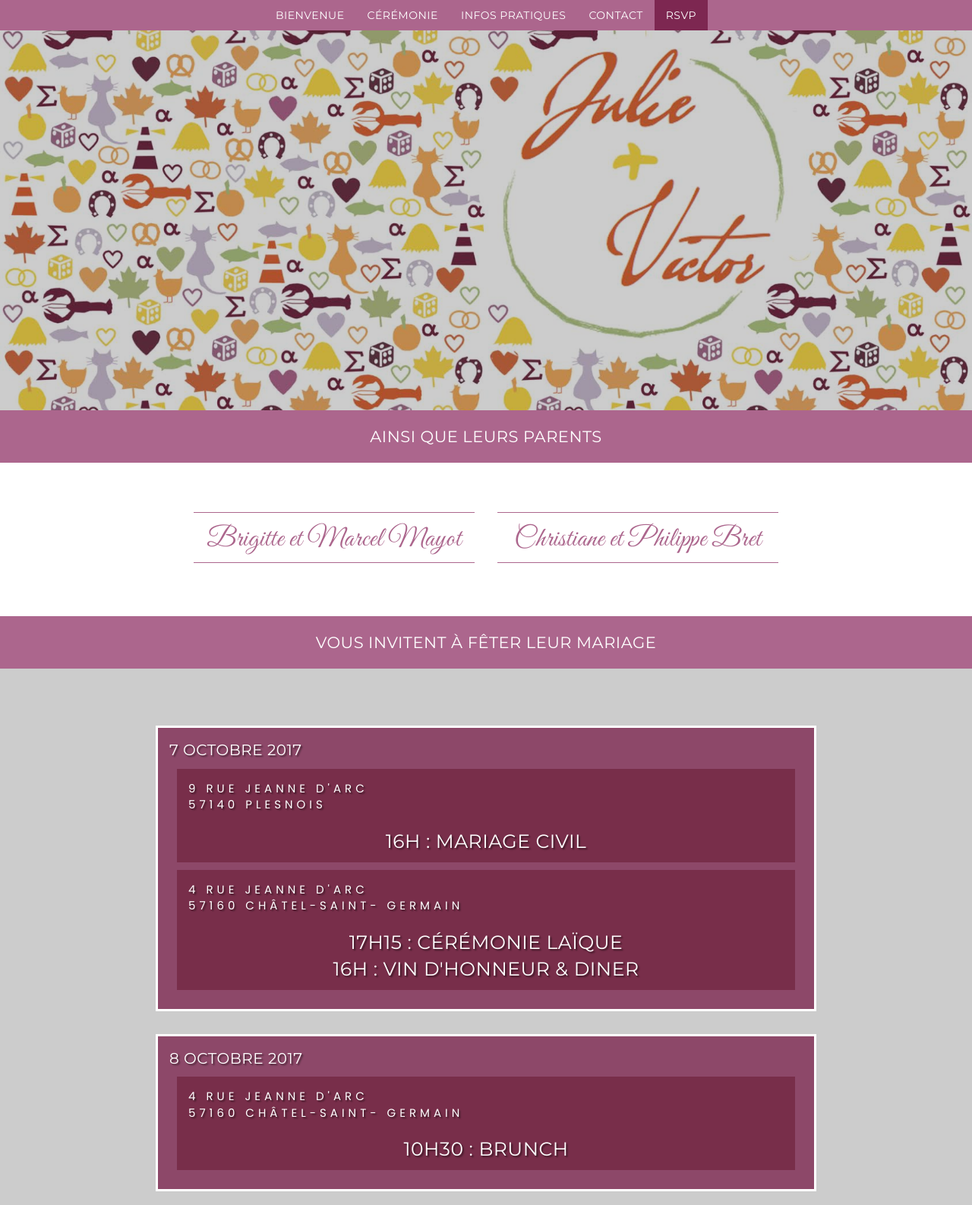
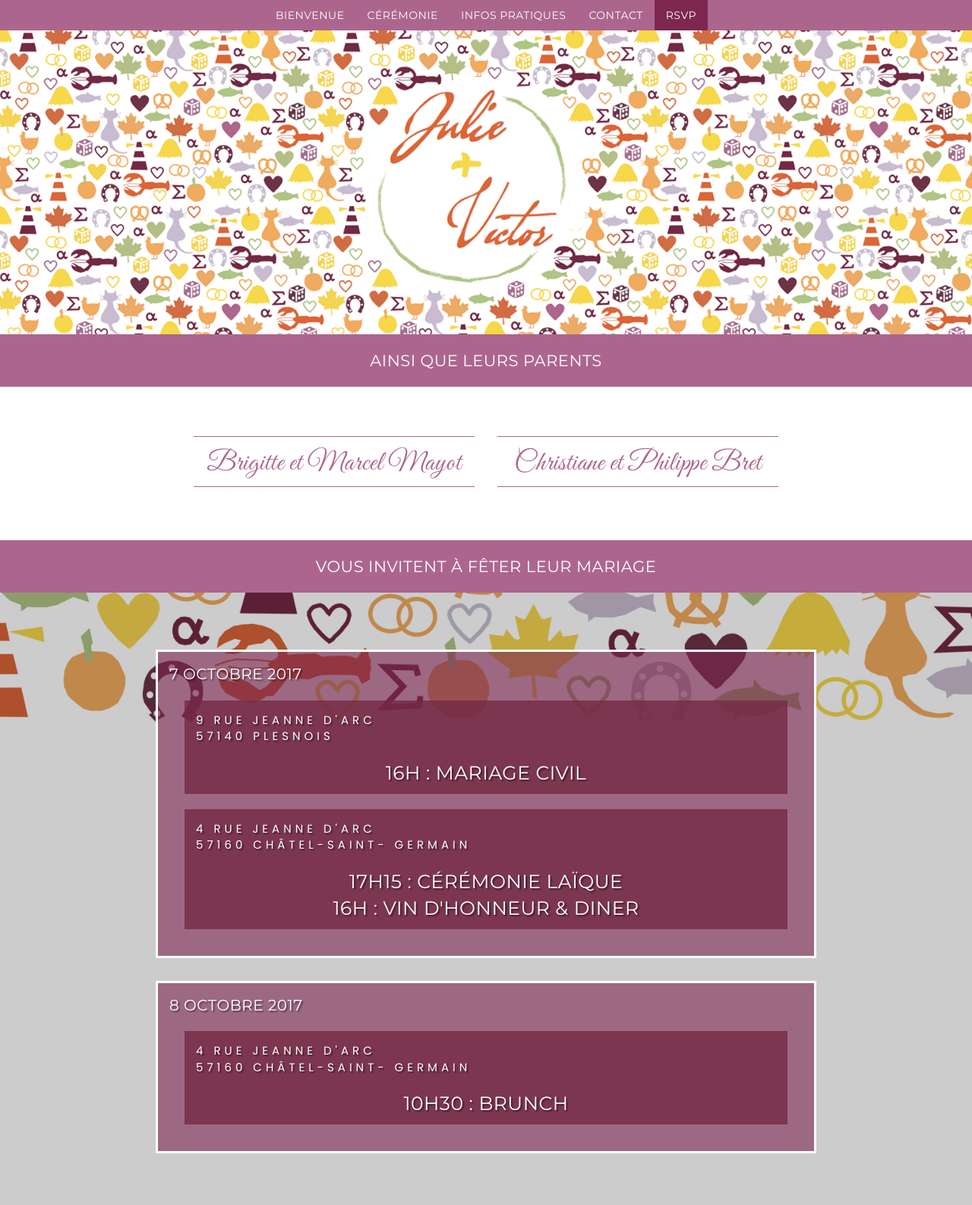
Before and after one commit to mbret/jutor2017.fr, a website: page index.html in a window 1280 px wide. Shown: the top 1586 px of the page at 76% size. Drawn offline with Linux system fonts and the light colour scheme; some packages are replaced by stand-ins of ours.

Commit message:
no message

```diff
--- a/assets/css/default.css
+++ b/assets/css/default.css
@@ -340,7 +340,7 @@ header .brand h1 {
   color: #ffffff;
   margin-top: 15px;
   margin-bottom: 15px;
-  background-color: rgba(125, 39, 81, 0.8);
+  background-color: rgba(125, 39, 81, 0.6);
   /*min-height: 320px;*/
   /*line-height:320px;*/
 }
@@ -351,7 +351,7 @@ header .brand h1 {
 }
 .section-dates .dates-info .sub-box {
   /*border: 3px solid rgba(57, 24, 90, 0.8);*/
-  margin: 10px;
+  margin: 20px;
   /*background-color: rgba(78, 31, 103, 0.8);*/
   background-color: rgba(115, 41, 67, 0.8);
   padding: 15px;
@@ -504,3 +504,18 @@ textarea.error {
 .copyright a {
   color: #fff;
 }
+
+.main-header {
+  background-image: url('../img/header-2048.png');
+  height: 400px;
+}
+@media only screen and (max-width: 480px) {
+  .main-header {
+    background-image: url('../img/header-640.png');
+  }
+}
+@media only screen and (max-width: 900px) {
+  .main-header {
+    background-image: url('../img/header-1450.png');
+  }
+}
--- a/index.html
+++ b/index.html
@@ -83,9 +83,10 @@
     </nav>
 
     <!-- header -->
-    <header style="background-image: url('assets/img/header_1.jpg');" id="welcome">
-      <div class="overlay"></div>
-      <div class="container" style="height: 500px">
+    <header class="main-header" id="welcome">
+    <!--<header style="background-image: url('assets/img/header_1.jpg');" id="welcome">-->
+      <!--<div class="overlay"></div>-->
+      <!--<div class="container" style="height: 500px">-->
         <!--<div class="intro-content">-->
           <!--<div class="title text-center">Le mariage de</div>-->
           <!--<div class="brand text-center">-->
@@ -98,7 +99,7 @@
           <!--<div class="location text-center">Châtel-Saint-Germain</div>-->
           <!--<div class="date text-center">Samedi 7 octobre 2017</div>-->
         <!--</div>&lt;!&ndash; intro-content &ndash;&gt;-->
-      </div><!-- container -->
+      <!--</div>&lt;!&ndash; container &ndash;&gt;-->
     </header>
 
     <div class="lead text-center">
```
Also changed, not shown: assets/img/header-1450.png (added), assets/img/header-1950.png (added), assets/img/header-2048.png (added), assets/img/header-640.png (added), assets/img/header_1 - Copy.jpg (renamed from assets/img/header_1.jpg).
